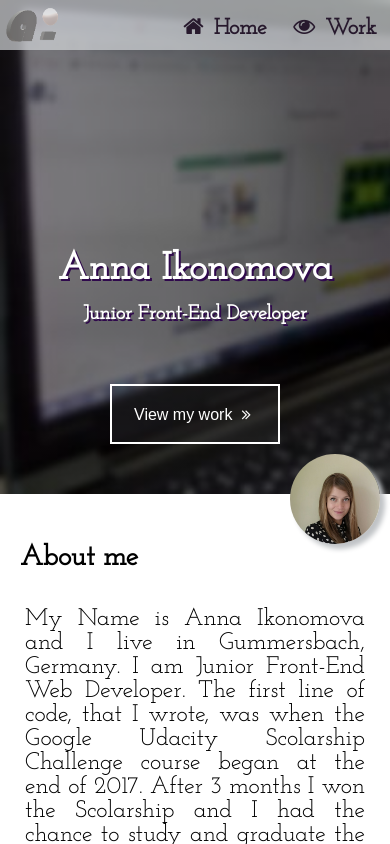
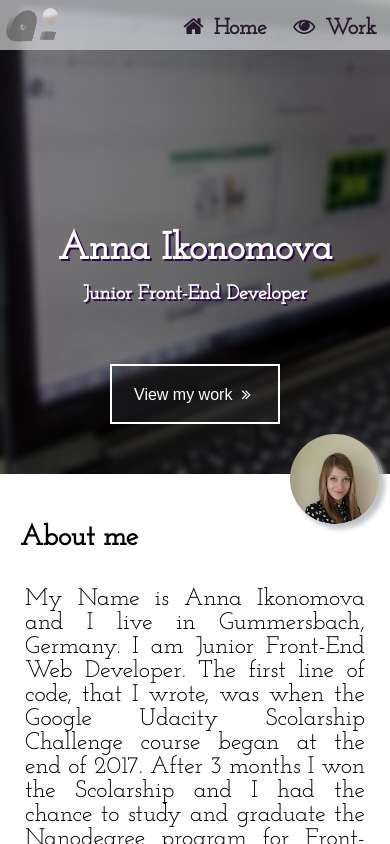
Before and after one commit to anikonomova/Portfolio-Ikonomova, a React (Create React App) app: page /#/ in a window 390 px wide. Shown: the top 844 px of the page. Built offline with nearby package versions, Linux system fonts and the light colour scheme.

Commit message:
Fix background photo

```diff
--- a/src/App.css
+++ b/src/App.css
@@ -86,7 +86,7 @@ width:100%;
 }
 
 .col-1 {
-  padding-top: 280px;
+  padding-top: 200px;
 }
 
 .col-2 {
@@ -376,7 +376,7 @@ a {
     }
 
     .col-1 {
-      padding-top: 150px;
+      padding-top: 130px;
     }
 
     .subheader {
```
